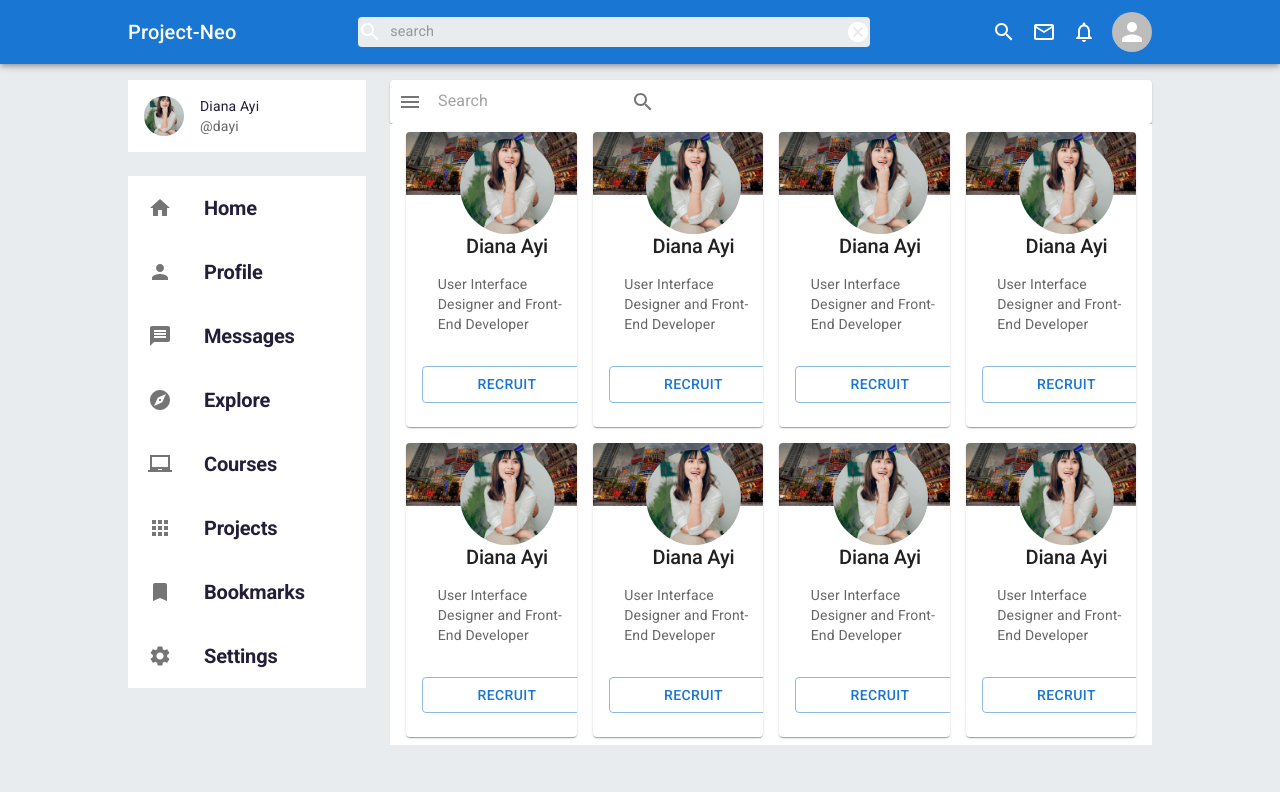
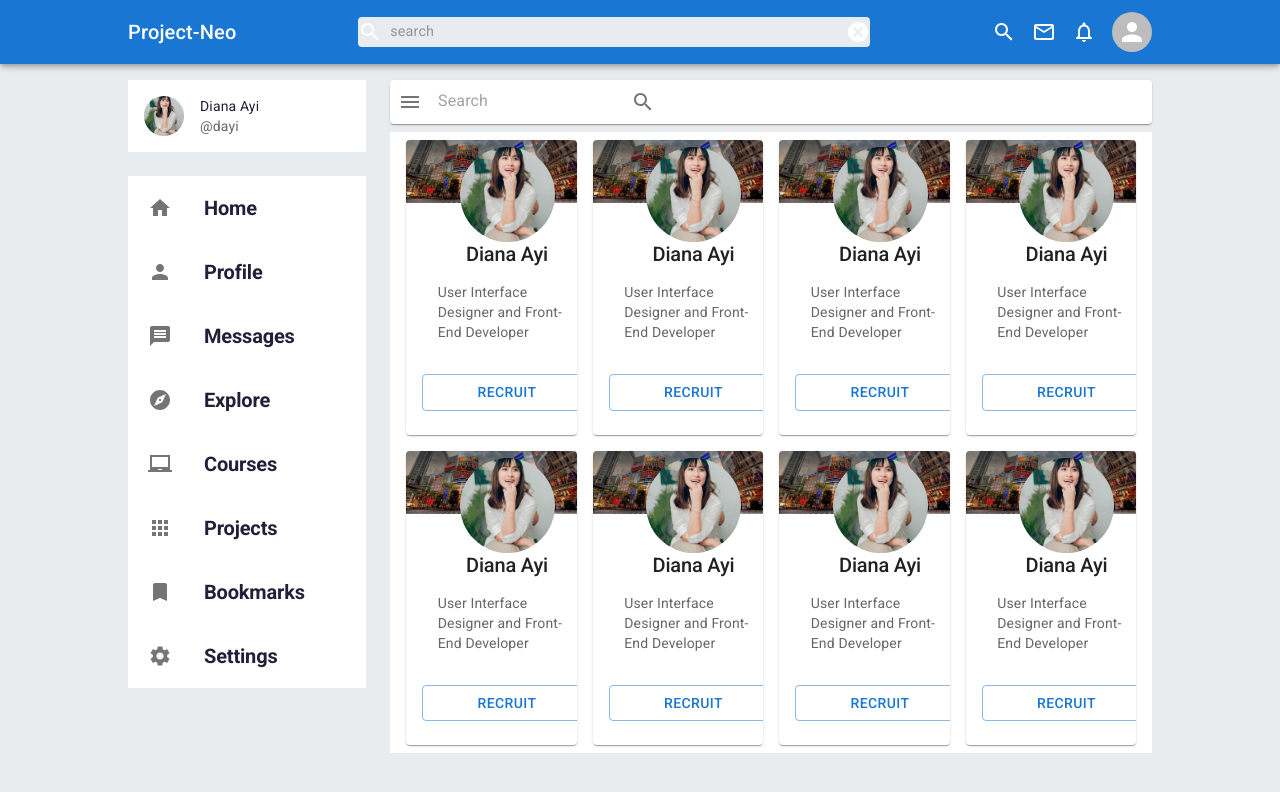
Before and after one commit to jpzambranoleon/project-neo-front-end, a React (Create React App) app: page /explore in a window 1280 px wide. Shown: the top 792 px of the page. Built offline with nearby package versions, Linux system fonts and the light colour scheme.

Commit message:
updated Users.jsx

```diff
--- a/src/pages/Explore/components/Users.jsx
+++ b/src/pages/Explore/components/Users.jsx
@@ -4,7 +4,7 @@ import UserCard from "./UserCard";
 
 const Users = () => {
     return (
-        <Box sx={{ bgcolor: "white" }}>
+        <Box sx={{ bgcolor: "white", mt: 1}}>
             <ListItem>
                 <Grid container spacing={2}>
                     <Grid item sm={3}>
```
